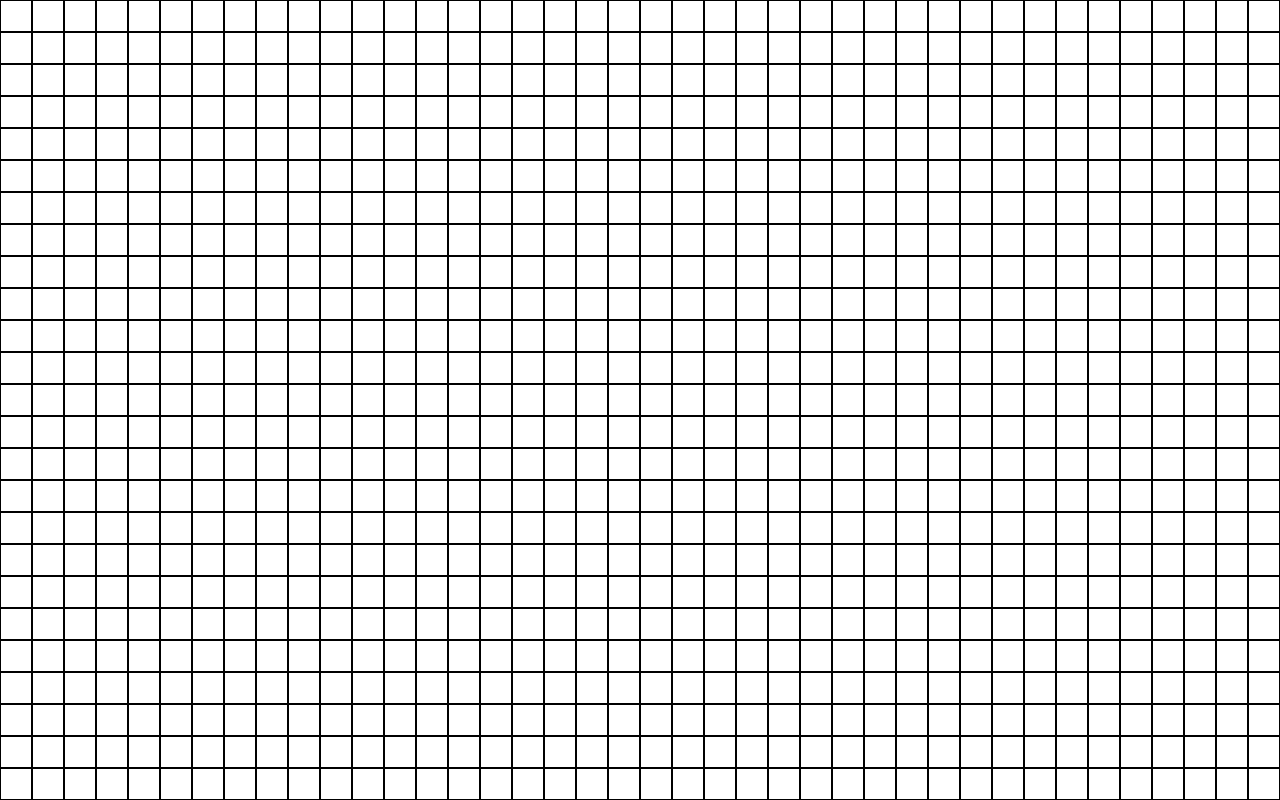
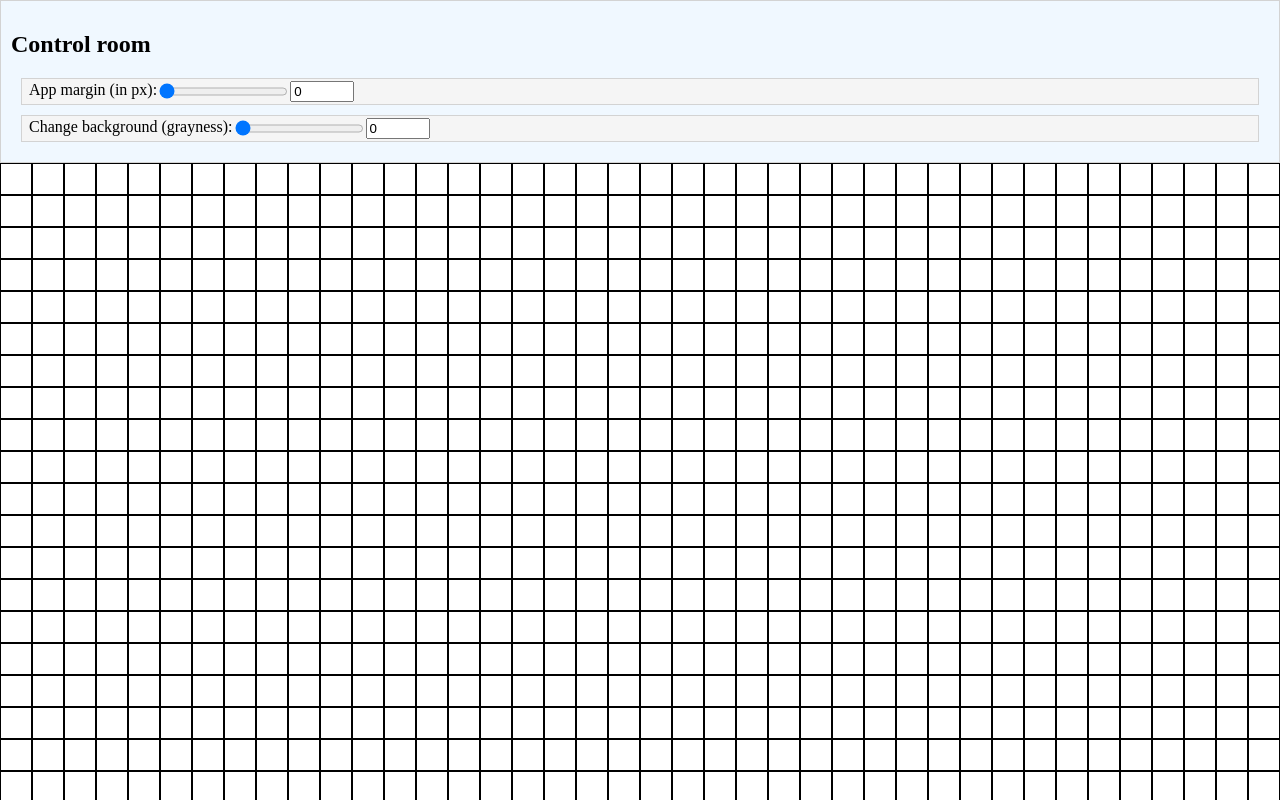
Before and after one commit to AlbionVisual/Map-generating-algorithm-2023, a React (Vite) app: page / in a window 1280 px wide. Shown: the top 800 px of the page. Built offline with nearby package versions, Linux system fonts and the light colour scheme.

Commit message:
add customable controls

```diff
--- a/src/App.jsx
+++ b/src/App.jsx
@@ -3,11 +3,15 @@
 import "./App.css";
 import React, { useState } from "react";
 import Map from "./elements/map";
+import Controls from "./elements/controls";
 
+// Consts
 const SIZEX = 100,
   SIZEY = 100;
 
+// Default functions
 const buildDefaultWorld = () => {
+  // fill world with color
   const defaultWorld = [[]];
   for (let i = 0; i < SIZEY; i++) {
     defaultWorld[i] = [];
@@ -17,15 +21,46 @@ const buildDefaultWorld = () => {
   }
   return defaultWorld;
 };
+const changeValue = (obj, whatChange, withWhat) => {
+  // change all values in array of arrays of ... of objects
+  let newObj;
+  if (Array.isArray(obj)) {
+    newObj = [...obj];
+    for (let i = 0; i < newObj.length; i++) {
+      newObj[i] = changeValue(newObj[i], whatChange, withWhat);
+    }
+  } else {
+    newObj = { ...obj };
+    newObj[whatChange] = withWhat;
+  }
+  return newObj;
+};
 
 const App = () => {
   // console.log("App");
 
+  // States
   const [world, setWorld] = useState(buildDefaultWorld);
+  const [appMargin, setAppMargin] = useState(0); // in px
+
+  // Help funcitons:
+  const changeBackground = (newVal) => {
+    const koff = 255 - (newVal * 255) / 100;
+    setWorld(changeValue(world, "bg", `rgb(${koff},${koff},${koff})`));
+  };
 
   return (
-    <div className="app">
-      {/* controls */}
+    // JSX --controls-- --map--
+    <div className="app" style={{ margin: `${appMargin}px` }}>
+      <Controls
+        sliders={[
+          { name: "App margin (in px): ", setState: setAppMargin },
+          {
+            name: "Change background (grayness): ",
+            setState: changeBackground,
+          },
+        ]}></Controls>
+      {/* sliders - name: label near your slider, setState: function to change you value. Gives new value (0 - 100) */}
       <Map world={world}></Map>
     </div>
   );
--- a/src/elements/cell.jsx
+++ b/src/elements/cell.jsx
@@ -7,6 +7,7 @@ const Cell = ({ bg, children }) => {
   // console.log("cell");
 
   return (
+    // JSX --cell--
     <div className="cell" style={{ backgroundColor: bg }}>
       {children}
     </div>
--- /dev/null
+++ b/src/elements/controls.css
@@ -0,0 +1,18 @@
+.sliderContainer {
+  border: 0.5px solid lightgray;
+  background-color: rgb(245, 245, 245);
+  display: flex;
+  margin: 10px;
+  padding: 2px;
+}
+
+.controls {
+  border: 0.5px solid lightgray;
+  background-color: aliceblue;
+  padding: 10px;
+}
+
+.sliderLabel {
+  margin:0px;
+  margin-left: 5px;
+}
--- /dev/null
+++ b/src/elements/controls.jsx
@@ -0,0 +1,54 @@
+/** @format */
+
+import React, { useRef } from "react";
+import "./controls.css";
+
+const Controls = ({ sliders }) => {
+  return (
+    // JSX (--name-- --slider-- --input-- [[sliders]])
+    <div className="controls">
+      <h2>Control room</h2>
+      {sliders &&
+        sliders.map((el, ind) => {
+          const sliderRef = useRef();
+          const inputRef = useRef();
+
+          return (
+            <div className="sliderContainer" key={ind}>
+              <p className="sliderLabel">{el.name}</p>
+              <input
+                ref={sliderRef}
+                type="range"
+                min="0"
+                max="100"
+                defaultValue="0"
+                onMouseUp={(e) => {
+                  el.setState(sliderRef.current.value);
+                }}
+                onChange={(e) => {
+                  sliderRef.current.value = e.target.value;
+                  inputRef.current.value = e.target.value;
+                }}
+              />
+              <input
+                ref={inputRef}
+                type="number"
+                min="0"
+                max="100"
+                defaultValue="0"
+                onBlur={(e) => {
+                  el.setState(sliderRef.current.value);
+                }}
+                onChange={(e) => {
+                  sliderRef.current.value = e.target.value;
+                  inputRef.current.value = e.target.value;
+                }}
+              />
+            </div>
+          );
+        })}
+    </div>
+  );
+};
+
+export default Controls;
```
Also changed, not shown: src/elements/map.jsx (+1 -0 lines).
